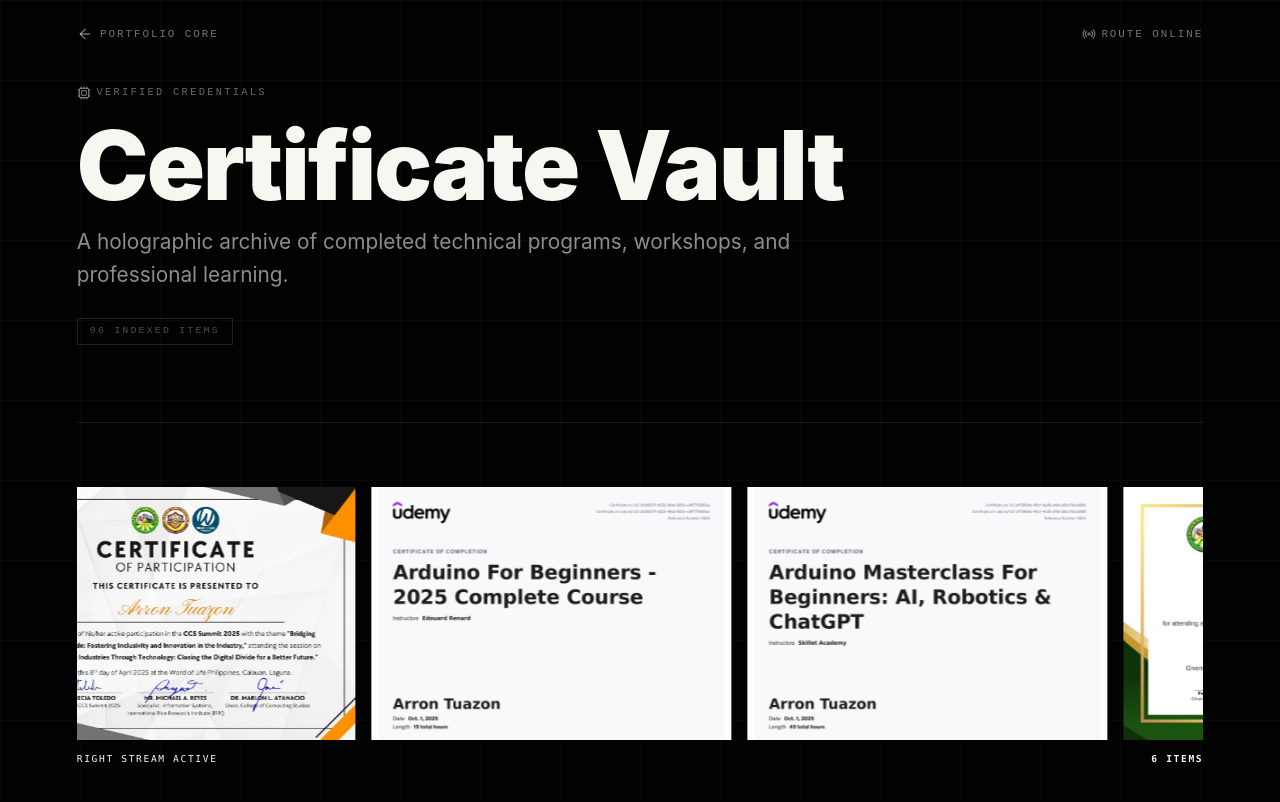
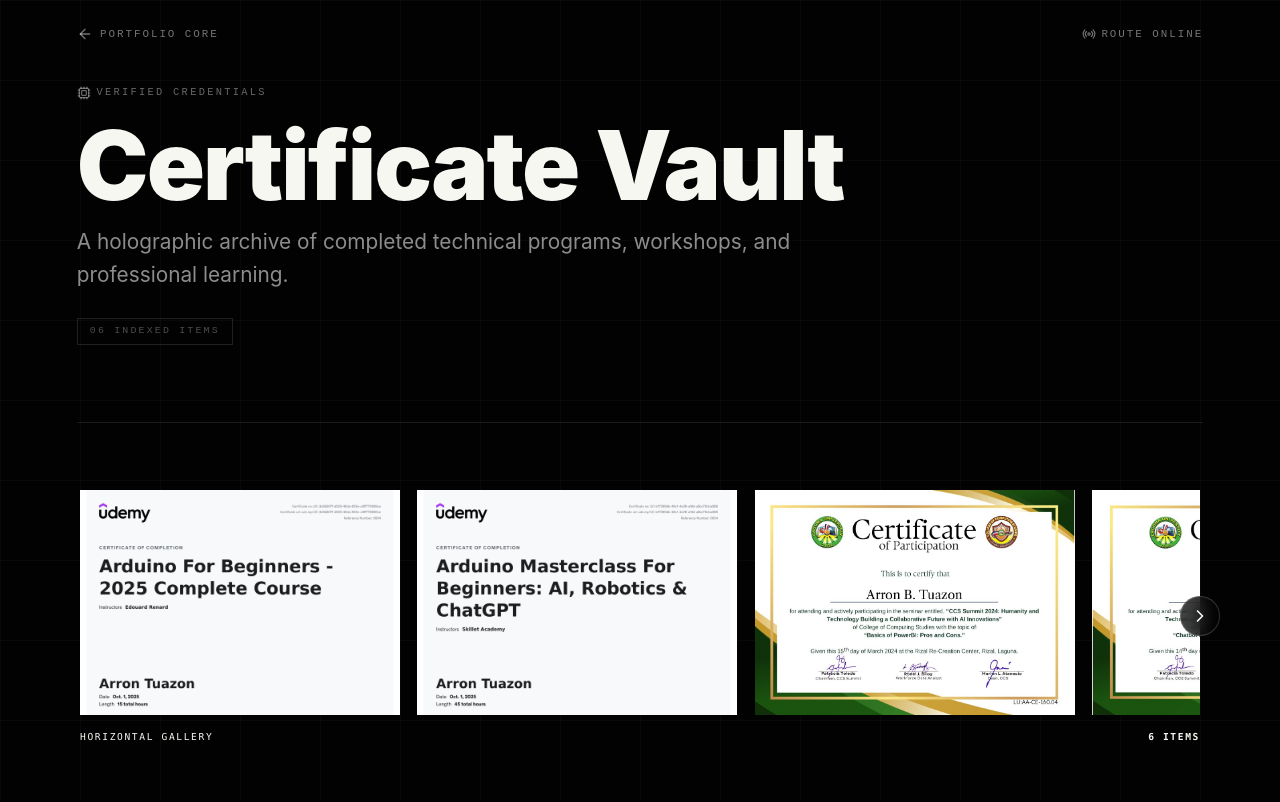
Before and after one commit to arrontuazon60892-cyber/portfolio-repo, a Next.js app: page /certificates in a window 1280 px wide. Shown: the top 802 px of the page. Built offline with nearby package versions, Linux system fonts and the light colour scheme.

Commit message:
update portfolio

```diff
--- a/src/App.css
+++ b/src/App.css
@@ -860,6 +860,7 @@
   border: 1px solid rgba(255,255,255,0.18);
   border-radius: 0.35rem;
   padding: 0.6rem 0.8rem;
+  background: transparent;
   color: inherit;
   font-size: 0.82rem;
   font-weight: 850;
@@ -873,34 +874,39 @@
   transform: translateY(-2px);
 }
 
+.media-loop {
+  position: relative;
+  width: min(100%, calc(100vw - clamp(10rem, 12vw, 16.25rem)));
+  margin-inline: auto;
+}
+
 .media-loop__viewport {
-  overflow: hidden;
+  overflow-x: auto;
+  overflow-y: hidden;
+  scroll-behavior: smooth;
+  scrollbar-width: none;
+  touch-action: pan-x;
+  overscroll-behavior-inline: contain;
+}
+
+.media-loop__viewport::-webkit-scrollbar {
+  display: none;
 }
 
 .media-loop__track {
   display: flex;
+  align-items: stretch;
+  gap: clamp(1rem, 1.35vw, 1.5rem);
   width: max-content;
-  animation: mediaLoop 42s linear infinite;
-}
-
-.media-loop--right .media-loop__track {
-  animation-direction: reverse;
-}
-
-.media-loop.is-paused .media-loop__track {
-  animation-play-state: paused;
-}
-
-.media-loop__set {
-  display: flex;
-  gap: 1rem;
-  padding-right: 1rem;
+  min-width: 100%;
+  padding-block: 0.2rem;
 }
 
 .media-loop-card {
   position: relative;
   display: block;
-  width: clamp(18rem, 32vw, 34rem);
+  flex: 0 0 auto;
+  width: clamp(17.5rem, 25vw, 28rem);
   aspect-ratio: 16 / 10;
   overflow: hidden;
   border: 1px solid var(--line-dark);
@@ -911,7 +917,7 @@
 
 .media-loop--video .media-loop-card,
 .media-loop--commercial .media-loop-card {
-  width: clamp(18rem, 42vw, 44rem);
+  width: clamp(18rem, 33vw, 36rem);
   aspect-ratio: 16 / 9;
 }
 
@@ -936,6 +942,14 @@
 .media-loop-card:hover img,
 .media-loop-card:hover video {
   transform: scale(1.035);
+}
+
+.media-loop-card:focus-visible,
+.media-category__see-all:focus-visible,
+.category-gallery__close:focus-visible,
+.media-loop__control:focus-visible {
+  outline: 2px solid rgba(255,255,255,0.72);
+  outline-offset: 3px;
 }
 
 .media-loop-card__video {
@@ -954,6 +968,37 @@
   margin-top: 0.75rem;
   color: var(--muted-dark);
   font-size: 0.6rem;
+}
+
+.media-loop__control {
+  position: absolute;
+  z-index: 4;
+  top: 50%;
+  display: grid;
+  place-items: center;
+  width: 2.5rem;
+  height: 2.5rem;
+  border: 1px solid rgba(255,255,255,0.18);
+  border-radius: 50%;
+  background: rgba(2,2,2,0.72);
+  color: var(--white);
+  backdrop-filter: blur(10px);
+  transform: translateY(-50%);
+  transition: transform 180ms ease, border-color 180ms ease, background 180ms ease;
+}
+
+.media-loop__control:hover {
+  border-color: rgba(255,255,255,0.42);
+  background: rgba(255,255,255,0.1);
+  transform: translateY(-50%) scale(1.04);
+}
+
+.media-loop__control--previous {
+  left: -1.25rem;
+}
+
+.media-loop__control--next {
+  right: -1.25rem;
 }
 
 
@@ -1134,6 +1179,85 @@
   width: 100%;
 }
 
+.category-gallery {
+  position: fixed;
+  inset: 0;
+  z-index: 190;
+  display: grid;
+  place-items: center;
+  padding: clamp(1rem, 3vw, 2rem);
+}
+
+.category-gallery__backdrop {
+  position: absolute;
+  inset: 0;
+  border: 0;
+  background: rgba(0,0,0,0.86);
+}
+
+.category-gallery__panel {
+  position: relative;
+  z-index: 1;
+  width: min(100%, 92rem);
+  max-height: min(88vh, 58rem);
+  overflow: auto;
+  border: 1px solid rgba(255,255,255,0.16);
+  background: #050505;
+  color: var(--white);
+}
+
+.category-gallery__header {
+  position: sticky;
+  z-index: 2;
+  top: 0;
+  display: flex;
+  align-items: end;
+  justify-content: space-between;
+  gap: 1rem;
+  border-bottom: 1px solid rgba(255,255,255,0.12);
+  background: rgba(5,5,5,0.92);
+  padding: clamp(1rem, 3vw, 1.5rem);
+  backdrop-filter: blur(14px);
+}
+
+.category-gallery__header span {
+  display: block;
+  margin-bottom: 0.45rem;
+  color: var(--muted-dark);
+  font-family: var(--font-mono);
+  font-size: 0.66rem;
+  letter-spacing: 0.17em;
+  text-transform: uppercase;
+}
+
+.category-gallery__header h2 {
+  margin: 0;
+  font-size: clamp(2rem, 5vw, 4rem);
+  line-height: 0.95;
+}
+
+.category-gallery__close {
+  display: inline-flex;
+  flex: 0 0 auto;
+  align-items: center;
+  justify-content: center;
+  gap: 0.45rem;
+  min-height: 2.35rem;
+  border: 1px solid rgba(255,255,255,0.18);
+  border-radius: 0.35rem;
+  background: transparent;
+  color: inherit;
+  padding: 0.6rem 0.8rem;
+  font-weight: 850;
+  transition: transform 180ms ease, border-color 180ms ease, background 180ms ease;
+}
+
+.category-gallery__close:hover {
+  border-color: rgba(255,255,255,0.42);
+  background: rgba(255,255,255,0.06);
+  transform: translateY(-2px);
+}
+
 .contact-layout {
   display: grid;
   grid-template-columns: 0.75fr 1fr;
@@ -1457,6 +1581,18 @@
     grid-template-columns: repeat(2, 1fr);
   }
 
+  .media-loop {
+    width: min(100%, calc(100vw - clamp(3rem, 8vw, 5rem)));
+  }
+
+  .media-loop__control--previous {
+    left: -0.75rem;
+  }
+
+  .media-loop__control--next {
+    right: -0.75rem;
+  }
+
   .media-grid {
     grid-template-columns: repeat(2, minmax(0, 1fr));
   }
@@ -1521,6 +1657,10 @@
     grid-template-columns: 1fr;
   }
 
+  .media-loop {
+    width: min(100%, calc(100vw - clamp(2rem, 10vw, 2.5rem)));
+  }
+
   .media-category__heading {
     align-items: start;
     flex-direction: column;
@@ -1538,6 +1678,24 @@
   .media-loop--video .media-loop-card,
   .media-loop--commercial .media-loop-card {
     width: min(84vw, 24rem);
+  }
+
+  .media-loop__control {
+    width: 2.25rem;
+    height: 2.25rem;
+  }
+
+  .media-loop__control--previous {
+    left: 0.5rem;
+  }
+
+  .media-loop__control--next {
+    right: 0.5rem;
+  }
+
+  .category-gallery__header {
+    align-items: start;
+    flex-direction: column;
   }
 
   .contact-form {
@@ -1893,8 +2051,13 @@
 .media-loop-card,
 .media-loop--video .media-loop-card,
 .media-loop--commercial .media-loop-card {
-  width: clamp(17.5rem, 30vw, 22.5rem);
+  width: clamp(17.5rem, 25vw, 28rem);
   max-width: calc(100vw - 2.4rem);
+}
+
+.media-loop--video .media-loop-card,
+.media-loop--commercial .media-loop-card {
+  width: clamp(18rem, 33vw, 36rem);
 }
 
 .media-loop-card__media,
--- a/src/App.jsx
+++ b/src/App.jsx
@@ -15,6 +15,7 @@
 } from "lucide-react";
 import ProfileAvatar from "./components/ProfileAvatar";
 import LoopingMediaCarousel from "./components/LoopingMediaCarousel";
+import MediaGrid from "./components/MediaGrid";
 import SocialLinks from "./components/SocialLinks";
 import TechnologyStack from "./components/TechnologyStack";
 import { mediaCategories } from "./data/mediaManifest";
@@ -44,14 +45,6 @@
   ...projects.flatMap((project) => [project.previewImage, project.thumbnail]).filter(Boolean).map((src) => ({ type: "image", src })),
 ];
 const mediaFolderLabel = (category) => category.id === "certificates" ? "certificate" : category.folder.replaceAll("_", " ");
-const mediaCategoryRoutes = {
-  "graphic-design": "/graphic-design",
-  "school-projects": "/school-projects",
-  "commercial-videos": "/commercial-videos",
-  "ai-video": "/ai-video",
-  certificates: "/certificates",
-};
-
 const stats = [
   { value: "04", label: "Development builds" },
   { value: "06", label: "Creative archives" },
@@ -92,6 +85,7 @@
   const [activeSection, setActiveSection] = useState("home");
   const [emailCopied, setEmailCopied] = useState(false);
   const [showChat, setShowChat] = useState(false);
+  const [expandedCategoryId, setExpandedCategoryId] = useState(null);
   const [contactFields, setContactFields] = useState({
     name: "",
     email: "",
@@ -183,6 +177,10 @@
     setContactFields({ name: "", email: "", message: "" });
     window.setTimeout(() => setContactSent(false), 2400);
   };
+
+  const expandedCategory = mediaCategories.find((category) => category.id === expandedCategoryId);
+  const openCategoryGallery = (category) => setExpandedCategoryId(category.id);
+  const closeCategoryGallery = () => setExpandedCategoryId(null);
 
   return (
     <div className="portfolio-shell">
@@ -398,9 +396,9 @@
                     <span>{mediaFolderLabel(category)} / {String(category.items.length).padStart(2, "0")} files</span>
                     <h3>{category.title}</h3>
                   </div>
-                  <a className="media-category__see-all" href={mediaCategoryRoutes[category.id] || `#${category.id}`}>
+                  <button type="button" className="media-category__see-all" onClick={() => openCategoryGallery(category)}>
                     See all <ArrowRight size={15} />
-                  </a>
+                  </button>
                 </div>
                 {category.items.length === 0 ? (
                   <p className="media-category__empty">No supported media files are currently available in this folder.</p>
@@ -475,7 +473,61 @@
           <ChatWidget />
         </Suspense>
       )}
+
+      {expandedCategory && (
+        <CategoryGalleryOverlay
+          category={expandedCategory}
+          onClose={closeCategoryGallery}
+        />
+      )}
     </div>
+  );
+}
+
+function CategoryGalleryOverlay({ category, onClose }) {
+  useEffect(() => {
+    const previousOverflow = document.body.style.overflow;
+    document.body.style.overflow = "hidden";
+    const onKeyDown = (event) => {
+      if (event.key === "Escape") onClose();
+    };
+    window.addEventListener("keydown", onKeyDown);
+    return () => {
+      document.body.style.overflow = previousOverflow;
+      window.removeEventListener("keydown", onKeyDown);
+    };
+  }, [onClose]);
+
+  return (
+    <motion.div
+      className="category-gallery"
+      role="dialog"
+      aria-modal="true"
+      aria-labelledby="category-gallery-title"
+      initial={{ opacity: 0 }}
+      animate={{ opacity: 1 }}
+      exit={{ opacity: 0 }}
+    >
+      <button type="button" className="category-gallery__backdrop" onClick={onClose} aria-label="Close category gallery" />
+      <motion.section
+        className="category-gallery__panel"
+        initial={{ opacity: 0, y: 18, scale: 0.985 }}
+        animate={{ opacity: 1, y: 0, scale: 1 }}
+        exit={{ opacity: 0, y: 12, scale: 0.985 }}
+        transition={{ duration: 0.22, ease: [0.22, 1, 0.36, 1] }}
+      >
+        <header className="category-gallery__header">
+          <div>
+            <span>{category.folder.replaceAll("_", " ")} / {String(category.items.length).padStart(2, "0")} files</span>
+            <h2 id="category-gallery-title">{category.title}</h2>
+          </div>
+          <button type="button" className="category-gallery__close" onClick={onClose}>
+            <X size={16} /> Back
+          </button>
+        </header>
+        <MediaGrid items={category.items} variant={category.variant || "creative"} />
+      </motion.section>
+    </motion.div>
   );
 }
 
--- a/src/components/LoopingMediaCarousel.jsx
+++ b/src/components/LoopingMediaCarousel.jsx
@@ -4,9 +4,11 @@
 import MediaModal from "./MediaModal";
 import { SafeImage, SafeVideoPreview } from "./MediaThumbnail";
 import { cn } from "../lib/utils";
+import { ChevronLeft, ChevronRight } from "lucide-react";
 
 export default function LoopingMediaCarousel({ items, direction = "left", variant = "creative" }) {
   const rootRef = useRef(null);
+  const viewportRef = useRef(null);
   const triggerRef = useRef(null);
   const [selectedIndex, setSelectedIndex] = useState(null);
   const [hovered, setHovered] = useState(false);
@@ -14,8 +16,19 @@
   const [dragging, setDragging] = useState(false);
   const [visible, setVisible] = useState(false);
   const [tabVisible, setTabVisible] = useState(true);
+  const [scrollState, setScrollState] = useState({ left: false, right: false });
   const selected = selectedIndex === null ? null : items[selectedIndex];
   const paused = hovered || focused || dragging || !visible || !tabVisible || Boolean(selected);
+
+  const updateScrollState = () => {
+    const viewport = viewportRef.current;
+    if (!viewport) return;
+    const maxScroll = viewport.scrollWidth - viewport.clientWidth;
+    setScrollState({
+      left: viewport.scrollLeft > 2,
+      right: viewport.scrollLeft < maxScroll - 2,
+    });
+  };
 
   useEffect(() => {
     const root = rootRef.current;
@@ -24,27 +37,51 @@
     const onVisibility = () => setTabVisible(!document.hidden);
     onVisibility();
     document.addEventListener("visibilitychange", onVisibility);
-    return () => { observer.disconnect(); document.removeEventListener("visibilitychange", onVisibility); };
+    updateScrollState();
+    window.addEventListener("resize", updateScrollState);
+    return () => {
+      observer.disconnect();
+      document.removeEventListener("visibilitychange", onVisibility);
+      window.removeEventListener("resize", updateScrollState);
+    };
   }, []);
+
+  useEffect(() => {
+    updateScrollState();
+  }, [items]);
 
   const open = (index, trigger) => { triggerRef.current = trigger; setSelectedIndex(index); };
   const close = () => { setSelectedIndex(null); window.setTimeout(() => triggerRef.current?.focus({ preventScroll: true }), 0); };
   const move = (delta) => setSelectedIndex((current) => current === null ? 0 : (current + delta + items.length) % items.length);
+  const scroll = (delta) => {
+    const viewport = viewportRef.current;
+    if (!viewport) return;
+    viewport.scrollBy({ left: delta * Math.max(viewport.clientWidth * 0.82, 280), behavior: "smooth" });
+  };
 
   return (
     <div ref={rootRef} className={cn("media-loop", `media-loop--${direction}`, `media-loop--${variant}`, paused && "is-paused")}>
+      {scrollState.left && (
+        <button type="button" className="media-loop__control media-loop__control--previous" onClick={() => scroll(-1)} aria-label="Previous items">
+          <ChevronLeft size={20} />
+        </button>
+      )}
+      {scrollState.right && (
+        <button type="button" className="media-loop__control media-loop__control--next" onClick={() => scroll(1)} aria-label="Next items">
+          <ChevronRight size={20} />
+        </button>
+      )}
       <div
+        ref={viewportRef}
         className="media-loop__viewport"
         onMouseEnter={() => setHovered(true)} onMouseLeave={() => setHovered(false)}
         onFocusCapture={() => setFocused(true)} onBlurCapture={(event) => !event.currentTarget.contains(event.relatedTarget) && setFocused(false)}
         onPointerDown={() => setDragging(true)} onPointerUp={() => window.setTimeout(() => setDragging(false), 500)} onPointerCancel={() => setDragging(false)}
+        onScroll={updateScrollState}
       >
         <div className="media-loop__track">
-          {[0, 1].map((cycle) => (
-            <div className="media-loop__set" key={cycle} aria-hidden={cycle ? "true" : undefined}>
-              {items.map((item, index) => {
-                return (
-                  <button key={`${cycle}-${item.id}`} type="button" tabIndex={cycle ? -1 : 0} aria-label={cycle ? undefined : `Open ${item.title}`} className={cn("media-loop-card", (item.type === "video" || item.type === "external-video") && "media-loop-card--video")} onClick={(event) => open(index, event.currentTarget)}>
+          {items.map((item, index) => (
+            <button key={item.id} type="button" aria-label={`Open ${item.title}`} className={cn("media-loop-card", (item.type === "video" || item.type === "external-video") && "media-loop-card--video")} onClick={(event) => open(index, event.currentTarget)}>
               <div className="media-loop-card__media">
                 {(item.type === "video" || item.type === "external-video") ? (
                   <SafeVideoPreview item={item} enabled={!selected && visible && tabVisible} />
@@ -53,13 +90,10 @@
                 )}
               </div>
             </button>
-                );
-              })}
-            </div>
           ))}
         </div>
       </div>
-      <div className="media-loop__status"><span>{paused ? "STREAM PAUSED" : `${direction.toUpperCase()} STREAM ACTIVE`}</span><b>{items.length} ITEMS</b></div>
+      <div className="media-loop__status"><span>{paused ? "STREAM READY" : "HORIZONTAL GALLERY"}</span><b>{items.length} ITEMS</b></div>
       <MediaModal
         isOpen={Boolean(selected)}
         item={selected}
--- a/src/components/MediaGrid.jsx
+++ b/src/components/MediaGrid.jsx
@@ -17,15 +17,13 @@
       current === null ? 0 : (current + delta + items.length) % items.length
     );
 
-  const visibleItems = items.slice(0, 16);
-
   return (
     <div className={`media-grid-section media-grid-section--${variant}`}>
-      {visibleItems.length === 0 ? (
+      {items.length === 0 ? (
         <p className="media-grid-empty">No graphic design images found.</p>
       ) : (
         <div className="media-grid">
-          {visibleItems.map((item, index) => (
+          {items.map((item, index) => (
             <button
               type="button"
               className="media-card"
```
Lines whose indentation alone changed are shown as unchanged.
